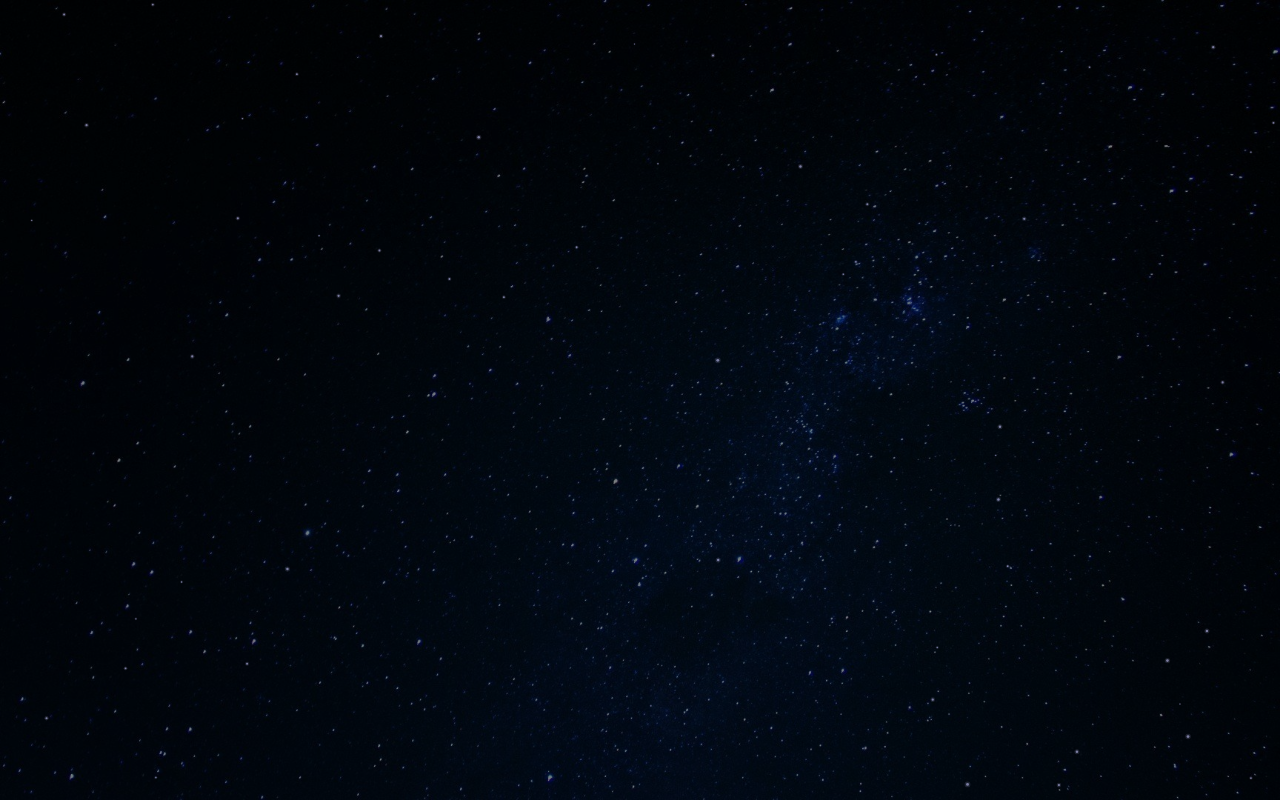
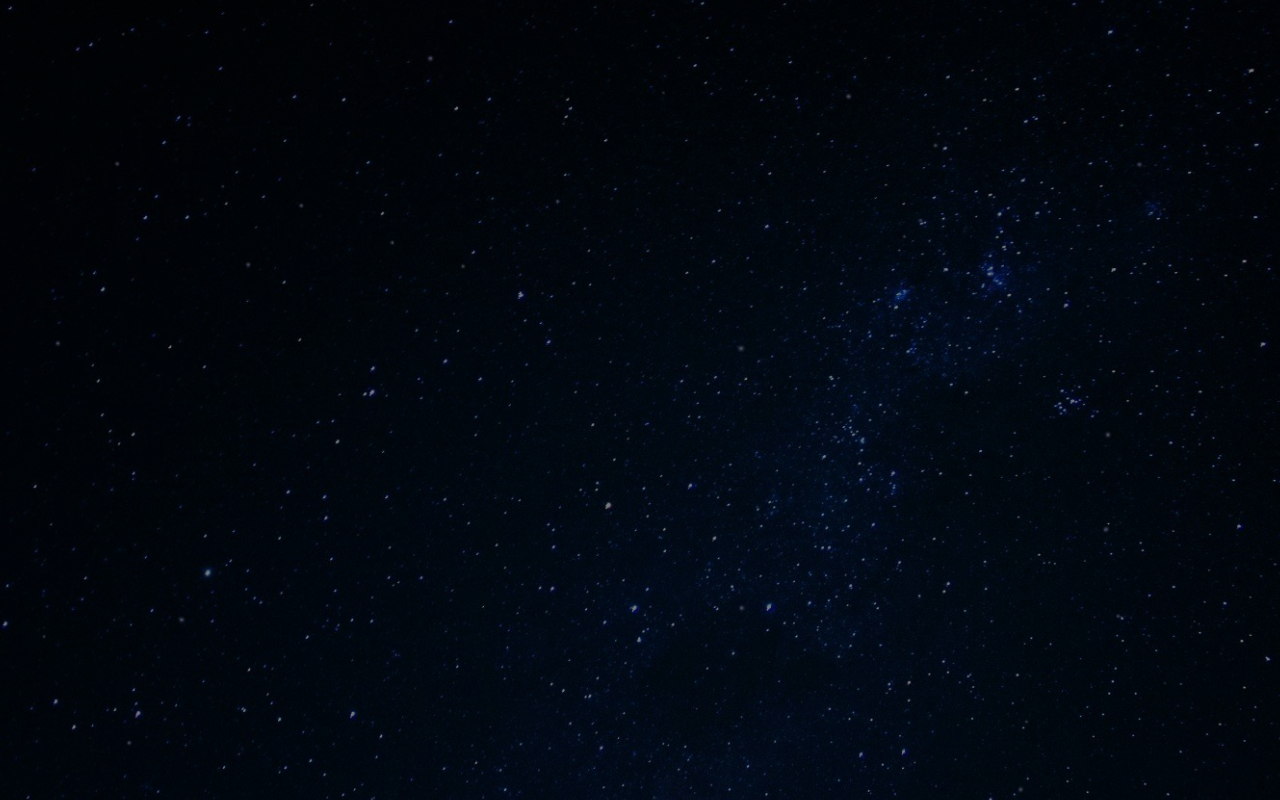
Before and after one commit to 5l1v3r1/babesinspace, a plain HTML site: page assets/index.html in a window 1280 px wide. Drawn offline with Linux system fonts and the light colour scheme.

Commit message:
added parallax, but it's pretty bad

```diff
--- a/assets/index.html
+++ b/assets/index.html
@@ -2,12 +2,14 @@
 <html>
   <head>
     <meta charset="utf-8">
+    <link href="style.css" rel="stylesheet" type="text/css">
     <title>Babes in Space</title>
     <script src="stars.js"></script>
-    <link href="style.css" rel="stylesheet" type="text/css">
+    <script src="parallax.js"></script>
   </head>
   <body>
-    <div id="background"></div>
-    <canvas id="stars"></canvas>
+    <div id="background">
+      <canvas id="stars"></canvas>
+    </div>
   </body>
 </html>
--- /dev/null
+++ b/assets/parallax.js
@@ -0,0 +1,70 @@
+(function() {
+
+  var DEGREES_PER_SECOND = 25;
+
+  function Parallax() {
+    this.element = document.getElementById('background');
+
+    this.currentXRotation = 0;
+    this.currentYRotation = 0;
+    this.targetXRotation = 0;
+    this.targetYRotation = 0;
+
+    var boundDraw;
+    boundDraw = function(t) {
+      window.requestAnimationFrame(boundDraw);
+      this.draw(t);
+    }.bind(this);
+
+    this.lastTime = null;
+
+    window.requestAnimationFrame(boundDraw);
+    window.addEventListener('mousemove', this.mouseMovement.bind(this));
+  }
+
+  Parallax.prototype.draw = function(t) {
+    if (this.lastTime === null) {
+      this.lastTime = t;
+      return;
+    }
+
+    var maxDiff = DEGREES_PER_SECOND * ((t - this.lastTime) / 1000);
+    this.lastTime = t;
+
+    var xDiff = Math.abs(this.targetXRotation - this.currentXRotation);
+    xDiff = Math.min(xDiff, maxDiff);
+    if (this.targetXRotation < this.currentXRotation) {
+      xDiff = -xDiff;
+    }
+
+    var yDiff = Math.abs(this.targetYRotation - this.currentYRotation);
+    yDiff = Math.min(yDiff, maxDiff);
+    if (this.targetYRotation < this.currentYRotation) {
+      yDiff = -yDiff;
+    }
+
+    this.currentXRotation += xDiff;
+    this.currentYRotation += yDiff;
+
+    var transform = 'perspective(600px) ' +
+      'rotateY(' + this.currentYRotation.toFixed(2) + 'deg) rotateX(' +
+      this.currentXRotation.toFixed(2) + 'deg)';
+    this.element.style.webkitTransform = transform;
+    this.element.style.MozTransform = transform;
+    this.element.style.transform = transform;
+  };
+
+  Parallax.prototype.mouseMovement = function(e) {
+    var width = window.innerWidth;
+    var height = window.innerHeight;
+    var x = Math.min(width, Math.max(0, e.clientX));
+    var y = Math.min(height, Math.max(0, e.clientY));
+    this.targetYRotation = 20 * (x - width/2) / width;
+    this.targetXRotation = 20 * (y - height/2) / height;
+  };
+
+  window.addEventListener('load', function() {
+    window.Parallax = new Parallax();
+  });
+
+})();
--- a/assets/stars.js
+++ b/assets/stars.js
@@ -10,10 +10,11 @@
   var MIN_RADIUS = 0.5;
   var RADIUS_DEVIATION = 1;
 
-  var STAR_FILL = 'rgba(200, 200, 255, 0.7)';
+  var STAR_FILL = 'rgba(200, 200, 255, 0.8)';
 
-  function Stars(canvas) {
-    this.canvas = canvas;
+  function Stars() {
+    this.bg = document.getElementById('background');
+    this.canvas = document.getElementById('stars');
     this.lastTime = null;
     this.stars = [];
 
@@ -36,6 +37,10 @@
   }
 
   Stars.prototype.resize = function() {
+    this.bg.style.width = Math.round(window.innerWidth * 1.3) + 'px';
+    this.bg.style.height = Math.round(window.innerHeight * 1.3) + 'px';
+    this.bg.style.left = Math.round(-window.innerWidth * 0.15) + 'px';
+    this.bg.style.top = Math.round(-window.innerHeight * 0.15) + 'px';
     this.canvas.width = this.canvas.offsetWidth;
     this.canvas.height = this.canvas.offsetHeight;
     this.draw(this.lastTime);
@@ -146,7 +151,7 @@
   }
 
   window.addEventListener('load', function() {
-    new Stars(document.getElementById('stars'));
+    new Stars();
   });
 
 })();
--- a/assets/style.css
+++ b/assets/style.css
@@ -8,8 +8,6 @@ html, body {
 
 #background {
   position: fixed;
-  width: 100%;
-  height: 100%;
 
   background-image: url('space.jpg');
   background-position: center;
```
